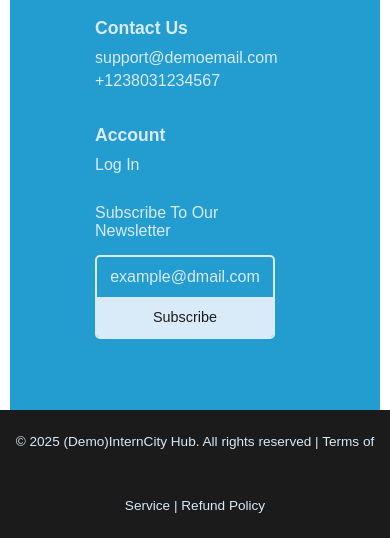
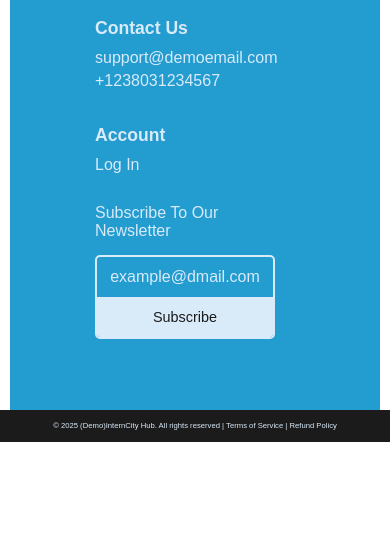
Before and after one commit to Akuchinyerenwa/demo-repo, a plain HTML site: page index.html in a window 390 px wide. Shown: the part 3632-4170 px from the top of the page. After the commit the page ends 4074 px from the top, so only its background shows below. Drawn offline with Linux system fonts and the light colour scheme.

Commit message:
Add media query to the footer in the index.css file

```diff
--- a/index.css
+++ b/index.css
@@ -598,6 +598,11 @@ footer p a:active {
   .faqs ul li span {
     font-size: 1.3rem;
   }
+
+  footer p {
+    font-size: 0.75rem;
+    line-height: 3rem;
+  }
 }
 
 /* Media of 520px Max Width */
@@ -821,4 +826,9 @@ footer p a:active {
     font-size: 1rem;
     margin-bottom: 15px;
   }
+
+  footer p {
+    font-size: 0.48rem;
+    line-height: 2rem;
+  }
 }
```
